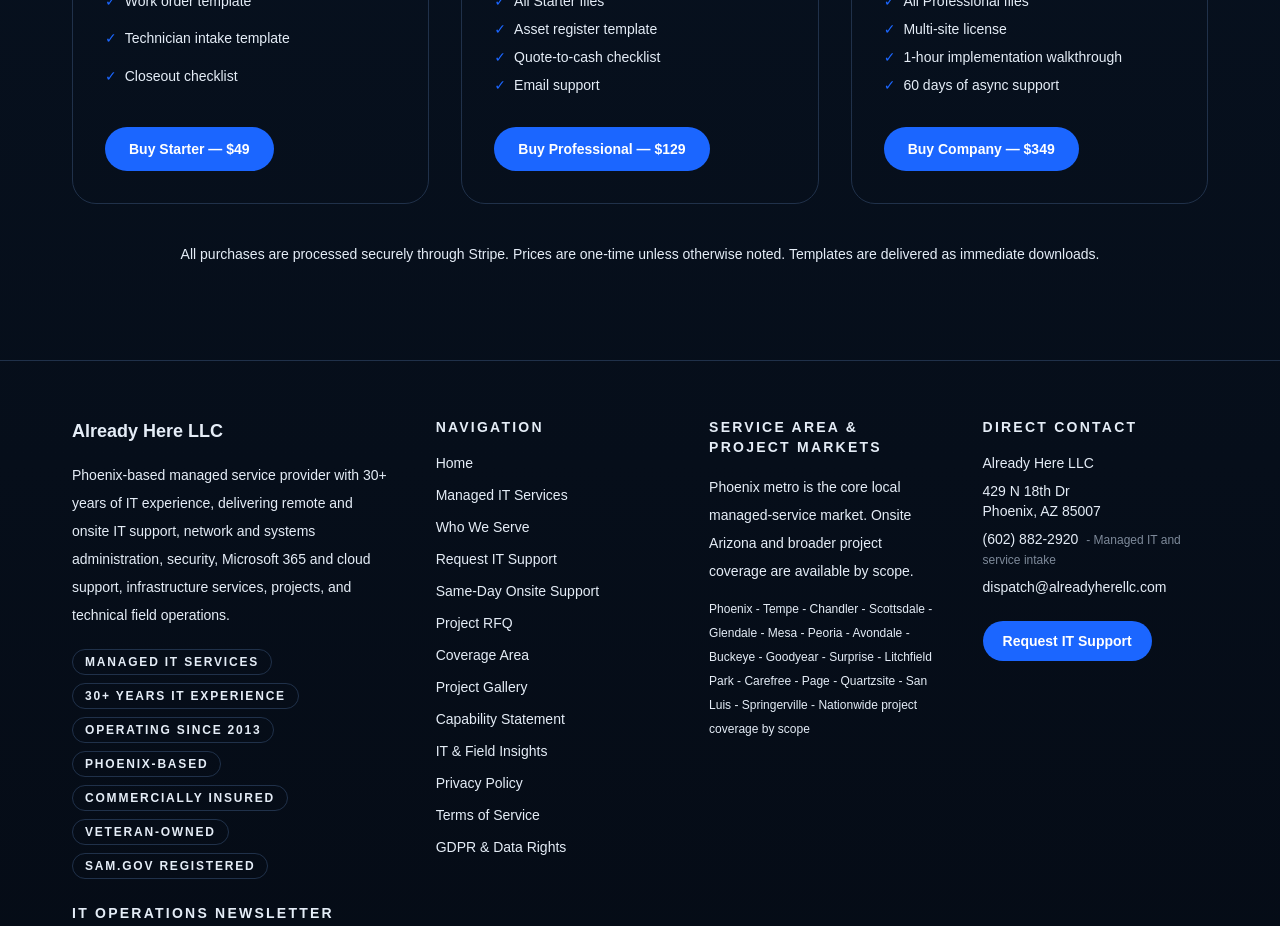
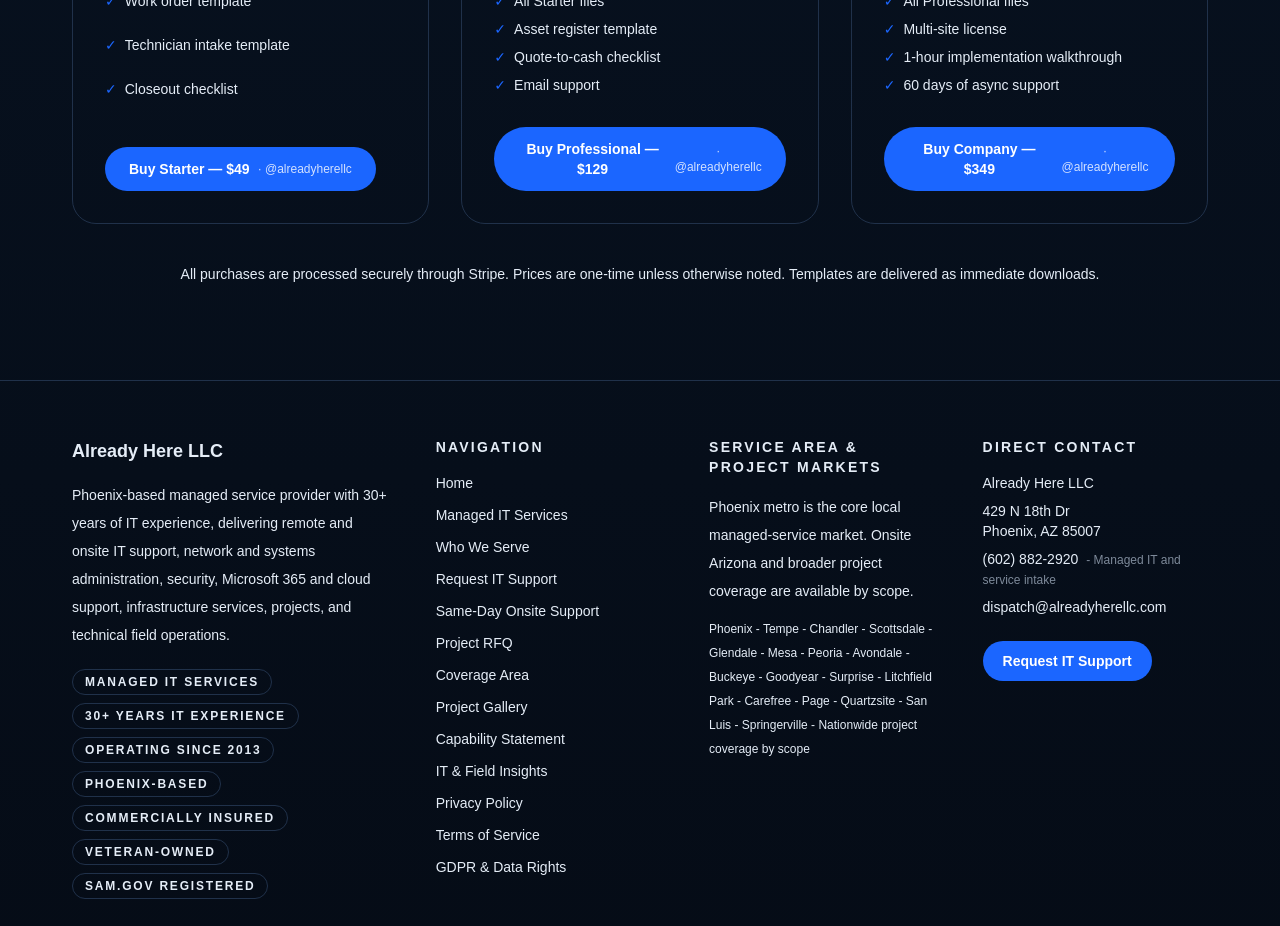
Before and after one commit to quantam101/already-here-llc, a Next.js app: page /field-operations-template-library in a window 1280 px wide. Shown: the part 1240-2166 px from the top of the page. Built offline with nearby package versions, Linux system fonts and the light colour scheme; no server answers.

Commit message:
Attach Stripe profile identity to checkout buttons

```diff
--- a/components/StripePaymentButton.tsx
+++ b/components/StripePaymentButton.tsx
@@ -1,6 +1,7 @@
 'use client';
 
 import { useState } from 'react';
+import { siteConfig } from '@/lib/site';
 
 export interface StripePaymentButtonProps {
   mode?: 'payment' | 'subscription';
@@ -68,6 +69,9 @@ export function StripePaymentButton({
   return (
     <button type="button" onClick={handleClick} disabled={loading} className="link-ring inline-flex items-center justify-center rounded-full bg-action px-6 py-3 text-sm font-semibold text-white transition hover:bg-navy disabled:cursor-not-allowed disabled:opacity-70">
       {loading ? 'Redirecting...' : children}
+      {!loading && (
+        <span className="ml-2 text-xs font-medium opacity-80">· {siteConfig.stripeProfileHandle}</span>
+      )}
     </button>
   );
 }
```
